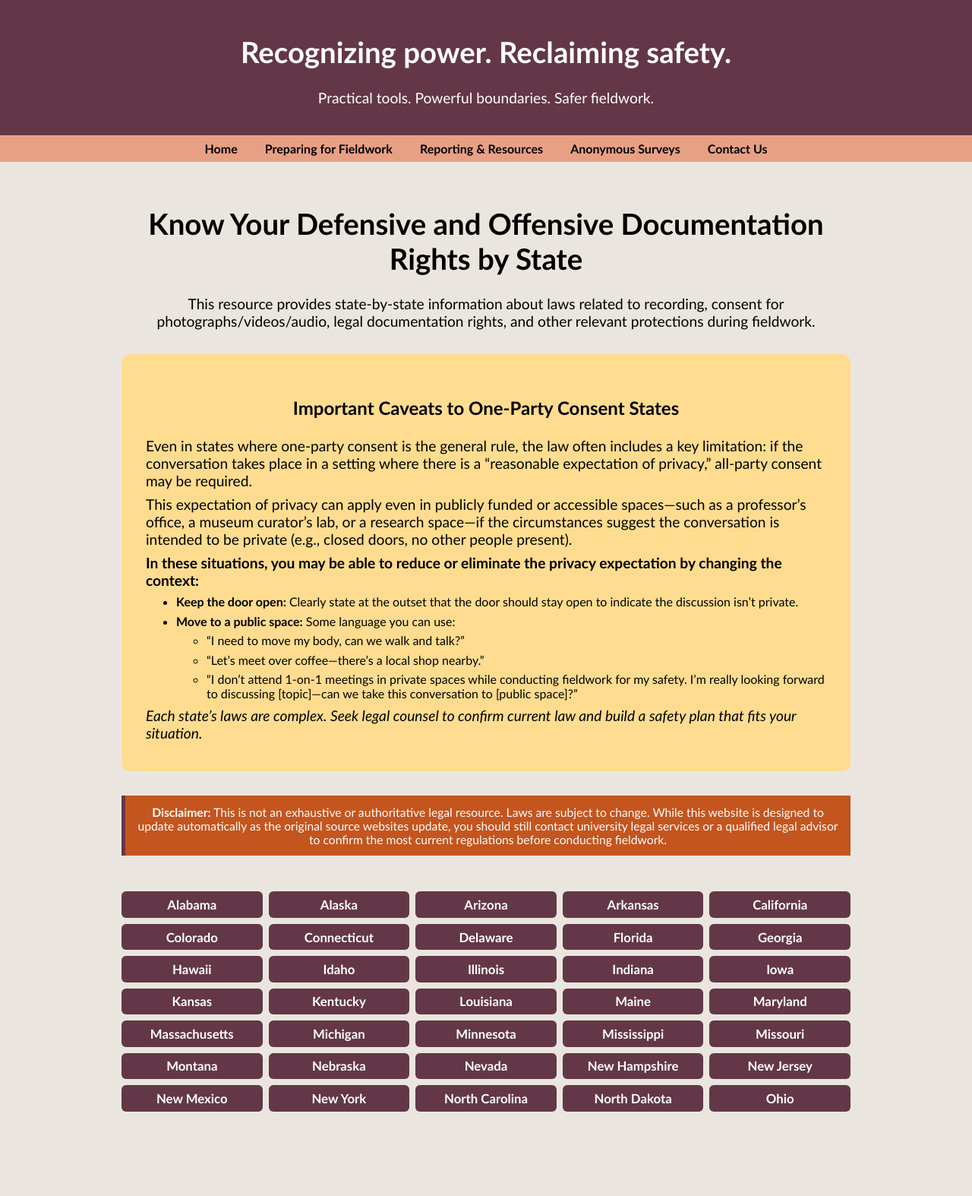
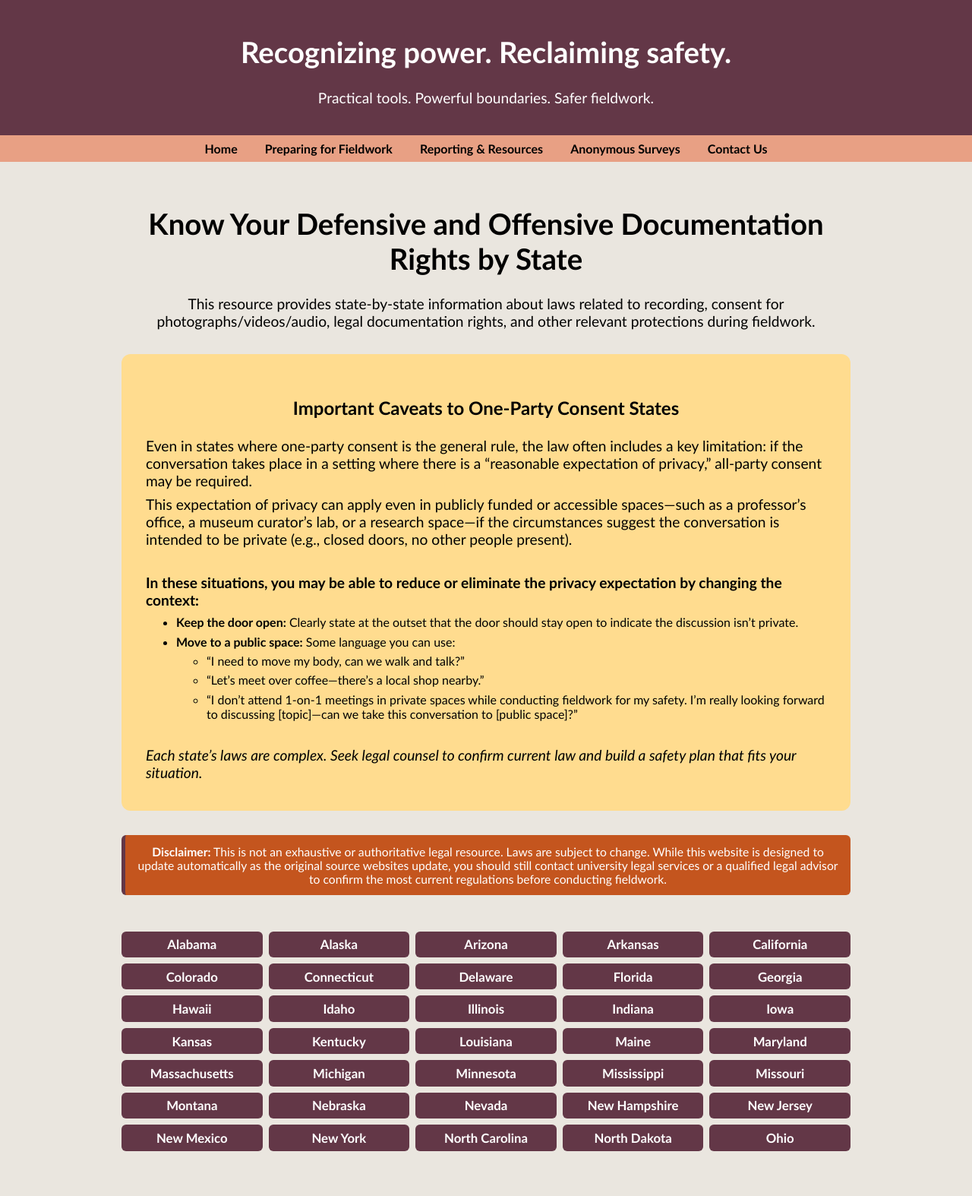
Before and after one commit to AnthroSafetyWarrior/GoldenTrowelProject, a Jekyll site: the page built from _pages/statelaw.html, in a window 1280 px wide. Shown: the whole page at 76% size. Built offline with Jekyll 4.4.1, drawn with Linux system fonts in a browser that asks for light colours; before the commit the page ends 1522 px from its top, so only the background shows below that.

Commit message:
updating pages

```diff
--- a/_pages/statelaw.html
+++ b/_pages/statelaw.html
@@ -102,6 +102,7 @@
   background-color: #c4551eff;
   padding: 0.8em;
   max-width: 100%;
+  border-radius:6px;
   border-left: 5px solid #633747ff;
   margin-bottom: 3em;
   margin-left: auto;
@@ -127,7 +128,7 @@
     a museum curator’s lab, or a research space—if the circumstances suggest the conversation is intended to be private
     (e.g., closed doors, no other people present).
   </p>
-  <p><strong>In these situations, you may be able to reduce or eliminate the privacy expectation by changing the context:</strong></p>
+  <br><p><strong>In these situations, you may be able to reduce or eliminate the privacy expectation by changing the context:</strong></p>
   <ul>
     <li><strong>Keep the door open:</strong> Clearly state at the outset that the door should stay open to indicate the discussion isn’t private.</li>
     <li><strong>Move to a public space:</strong> Some language you can use:
@@ -138,7 +139,7 @@
       </ul>
     </li>
   </ul>
-  <p><em>Each state’s laws are complex. Seek legal counsel to confirm current law and build a safety plan that fits your situation.</em></p>
+  <br><p><em>Each state’s laws are complex. Seek legal counsel to confirm current law and build a safety plan that fits your situation.</em></p>
 </div>
 
 
@@ -164,11 +165,11 @@
     <tr>
       <td>One-party consent</td>
       <td>Consent has been interpreted to mean “acquiescence or compliance [with the proposition of another].”
-<p><div>Lack of consent results from:
+<p font-size:1.05rem;><div>Lack of consent results from:
 <div style="margin-left: 15px;"><strong>1.</strong> forcible compulsion (includes accusers holding positions of authority); or</div>
 <div style="margin-left: 15px;"><strong>2.</strong> being incapable of consent.</div></div>
-<p>In addition, “Consent to engage in sexual intercourse, sodomy, sexual acts, or sexual contact may be communicated by words or actions. The existence of a current or previous marital, dating, social, or sexual relationship with the defendant is not sufficient to constitute consent. Evidence that the victim suggested, requested, or otherwise communicated to the defendant that the defendant use a condom or other birth control device or sexually transmitted disease protection, without additional evidence of consent, is not sufficient to constitute consent.”</p></td>
-      <td><strong>In Alabama, you can lawfully record private conversations or meetings you are party to for your protection.This applies to offensive and defensive recording. <p>Stating your lack of consent or otherwise making it clear you are being forced constitutes sexual violence.</p><strong></td>
+<p font-size:1.05rem;>In addition, “Consent to engage in sexual intercourse, sodomy, sexual acts, or sexual contact may be communicated by words or actions. The existence of a current or previous marital, dating, social, or sexual relationship with the defendant is not sufficient to constitute consent. Evidence that the victim suggested, requested, or otherwise communicated to the defendant that the defendant use a condom or other birth control device or sexually transmitted disease protection, without additional evidence of consent, is not sufficient to constitute consent.”</p></td>
+      <td><strong>In Alabama, you can lawfully record private conversations or meetings you are party to for your protection.This applies to offensive and defensive recording. <p font-size:1.05rem;>Stating your lack of consent or otherwise making it clear you are being forced constitutes sexual violence.</p><strong></td>
     </tr>
      <tr>
   <td>
```
